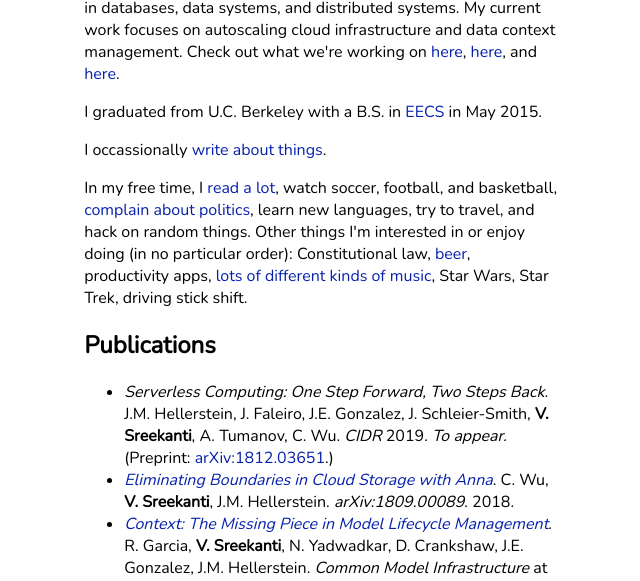
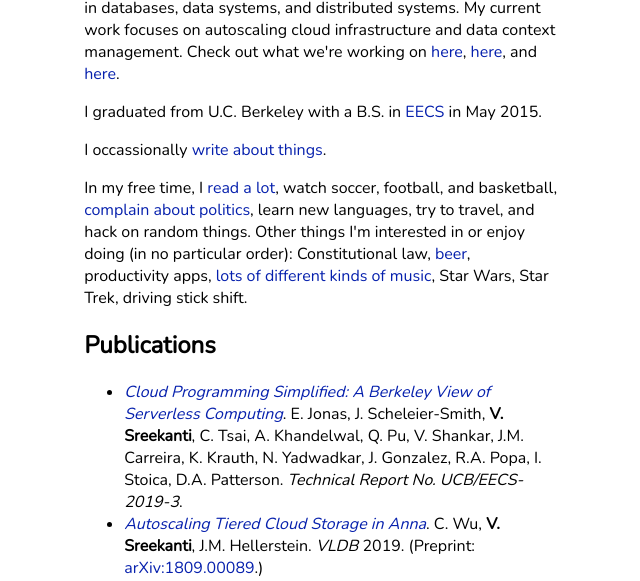
Before and after one commit to viksree/viksree.github.io, a plain HTML site: page index.html in a window 1280 px wide. Shown: the part 363-944 px from the top of the page, without its empty margins (319-959 px from the left). Drawn offline with nearby package versions, Linux system fonts and the light colour scheme.

Commit message:
Paper updates

```diff
--- a/index.html
+++ b/index.html
@@ -67,19 +67,33 @@
 
             <ul>
                 <li>
-                  <i>Serverless Computing: One Step Forward, Two Steps
-                    Back</i>.
-                    J.M. Hellerstein, J. Faleiro, J.E. Gonzalez, J.
-                    Schleier-Smith, <b>V. Sreekanti</b>, A. Tumanov, C. Wu.
-                    <i>CIDR</i> 2019. <i>To appear.</i>
-                    (Preprint: <a href="https://arxiv.org/abs/1812.03651">arXiv:1812.03651</a>.)
+                    <i><a href="https://www2.eecs.berkeley.edu/Pubs/TechRpts/2019/EECS-2019-3.pdf">
+                      Cloud Programming Simplified: A Berkeley View of
+                      Serverless Computing</a></i>.
+                    E. Jonas, J. Scheleier-Smith, <b>V. Sreekanti</b>, C. Tsai,
+                    A. Khandelwal, Q. Pu, V. Shankar, J.M. Carreira, K. Krauth,
+                    N. Yadwadkar, J. Gonzalez, R.A. Popa, I. Stoica, D.A.
+                    Patterson.
+                    <i>Technical Report No. UCB/EECS-2019-3</i>.
                 </li>
 
                 <li>
-                  <a href="https://arxiv.org/abs/1809.00089">
-                    <i>Eliminating Boundaries in Cloud Storage with Anna</i></a>.
-                    C. Wu, <b>V. Sreekanti</b>, J.M. Hellerstein.
-                    <i>arXiv:1809.00089</i>. 2018.
+                  <i><a
+                      href="papers/anna-vldb19.pdf">Autoscaling
+                      Tiered Cloud Storage in Anna</a></i>.
+                    C. Wu, <b>V. Sreekanti</b>, J.M. Hellerstein. <i>VLDB</i>
+                    2019.
+                    (Preprint: <a href="https://arxiv.org/abs/1809.00089">
+                      arXiv:1809.00089</a>.)
+                </li>
+
+                <li>
+                  <i><a href="papers/serverless-cidr19.pdf">Serverless Computing: One Step Forward, Two Steps
+                      Back</a></i>.
+                    J.M. Hellerstein, J. Faleiro, J.E. Gonzalez, J.
+                    Schleier-Smith, <b>V. Sreekanti</b>, A. Tumanov, C. Wu.
+                    <i>CIDR</i> 2019.
+                    (Preprint: <a href="https://arxiv.org/abs/1812.03651">arXiv:1812.03651</a>.)
                 </li>
 
                 <li>
```
Also changed, not shown: 2 other files.
